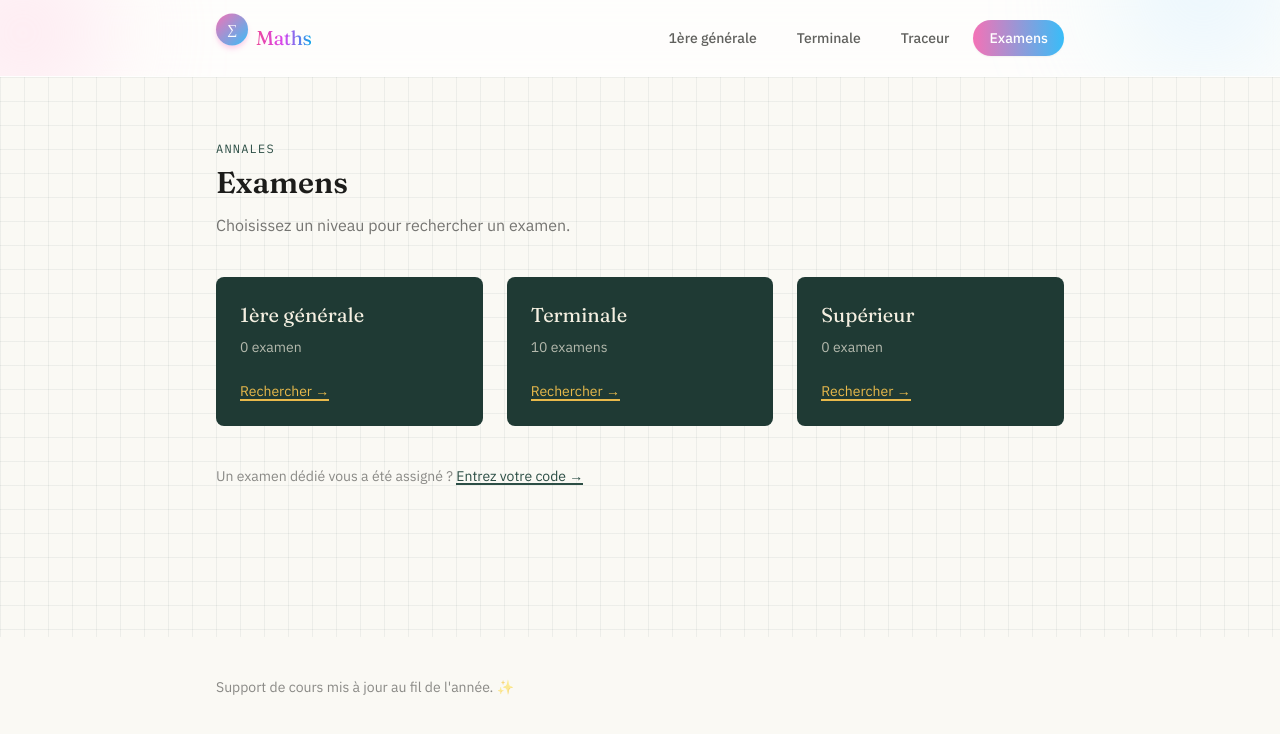
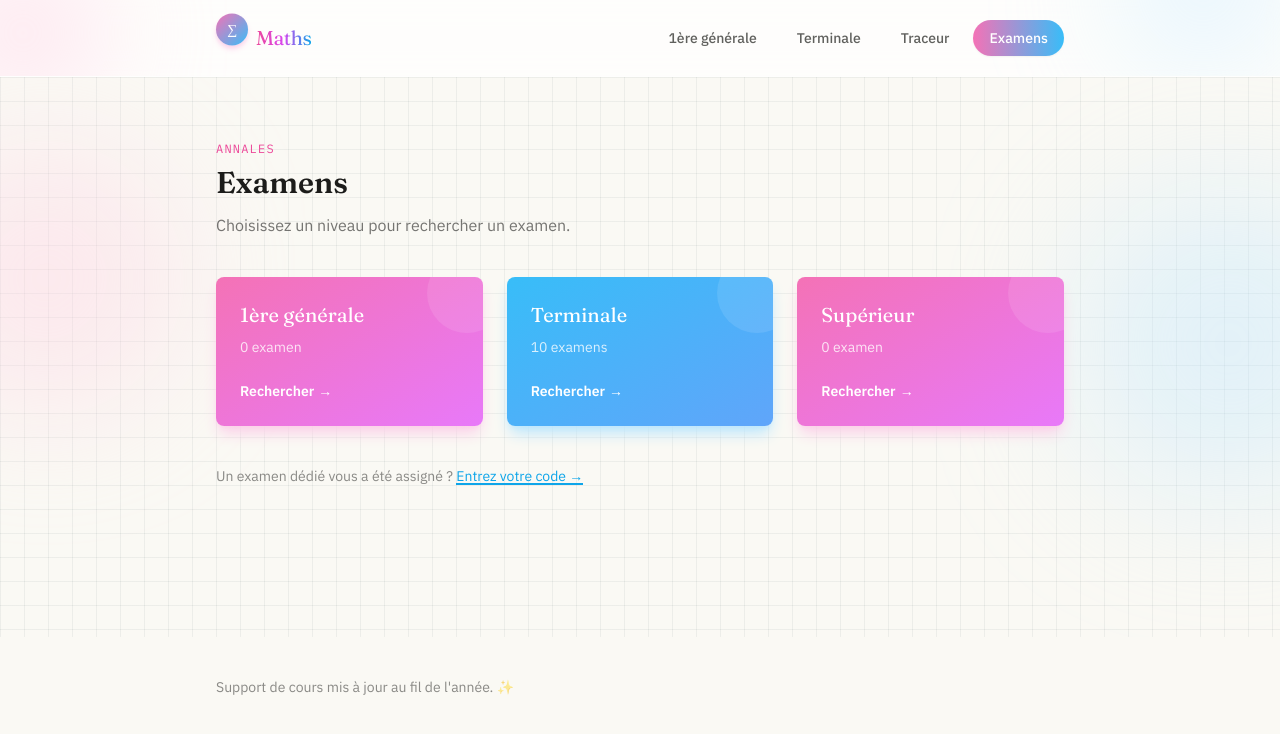
Before and after one commit to khayreddinedardouri/site-maths, a Next.js app: page /examens in a window 1280 px wide. Shown: the top 734 px of the page. Built offline with nearby package versions, Linux system fonts and the light colour scheme.

Commit message:
updated colors

```diff
--- a/app/examens/page.tsx
+++ b/app/examens/page.tsx
@@ -6,35 +6,47 @@ export default async function ExamensIndexPage() {
   const counts = await Promise.all(niveaux.map((n) => getExamens(n)));
 
   return (
-    <div className="paper-grid min-h-[70vh]">
-      <div className="mx-auto max-w-4xl px-6 py-16">
-        <p className="font-mono text-xs uppercase tracking-widest text-board-light">
+    <div className="paper-grid relative min-h-[70vh] overflow-hidden bg-pink-sky-radial">
+      <div className="pointer-events-none absolute -left-20 top-10 h-72 w-72 animate-blob rounded-full bg-bebe-pink/40 blur-3xl" />
+      <div className="pointer-events-none absolute -right-16 top-40 h-72 w-72 animate-blob rounded-full bg-sky-bleu/40 blur-3xl [animation-delay:3s]" />
+
+      <div className="relative mx-auto max-w-4xl px-6 py-16">
+        <p className="font-mono text-xs uppercase tracking-widest text-pink-500">
           Annales
         </p>
         <h1 className="mt-2 font-display text-3xl font-semibold">Examens</h1>
         <p className="mt-3 text-ink/60">Choisissez un niveau pour rechercher un examen.</p>
 
         <div className="mt-10 grid gap-6 sm:grid-cols-3">
-          {niveaux.map((niveau, i) => (
+          {niveaux.map((niveau, i) => {
+            const gradient =
+              i % 2 === 0
+                ? "from-pink-400 to-fuchsia-400 shadow-pink-200"
+                : "from-sky-400 to-blue-400 shadow-sky-200";
+
+            return (
               <Link
                 key={niveau}
                 href={`/examens/${niveau}`}
-              className="group block rounded-lg bg-board p-6 text-chalk transition-colors hover:bg-board-light"
+                className={`group relative block overflow-hidden rounded-lg bg-gradient-to-br p-6 text-white shadow-lg transition-all duration-300 hover:-translate-y-1 hover:scale-[1.02] hover:shadow-xl ${gradient}`}
               >
-              <h2 className="font-display text-xl">{EXAMENS_NIVEAUX[niveau]}</h2>
-              <p className="mt-2 text-sm text-chalk/70">
+                <div className="absolute -right-6 -top-6 h-20 w-20 rounded-full bg-white/10 transition-transform duration-500 group-hover:scale-150" />
+                <h2 className="relative font-display text-xl">{EXAMENS_NIVEAUX[niveau]}</h2>
+                <p className="relative mt-2 text-sm text-white/80">
                   {counts[i].length} examen{counts[i].length > 1 ? "s" : ""}
                 </p>
-              <span className="mt-6 inline-block text-sm text-chalk-yellow chalk-underline">
-                Rechercher →
+                <span className="relative mt-6 inline-flex items-center gap-1 text-sm font-semibold">
+                  Rechercher
+                  <span className="transition-transform group-hover:translate-x-1">→</span>
                 </span>
               </Link>
-          ))}
+            );
+          })}
         </div>
 
         <p className="mt-10 text-sm text-ink/50">
           Un examen dédié vous a été assigné ?{" "}
-          <Link href="/prive" className="text-board-light chalk-underline hover:text-chalk-coral">
+          <Link href="/prive" className="text-sky-500 chalk-underline hover:text-pink-500">
             Entrez votre code →
           </Link>
         </p>
--- a/app/prive/[code]/page.tsx
+++ b/app/prive/[code]/page.tsx
@@ -8,42 +8,54 @@ export default async function PriveCodePage({ params }: { params: { code: string
 
   return (
     <div className="paper-grid flex min-h-[70vh] items-center justify-center px-6">
-      <div className="w-full max-w-sm rounded-lg bg-board p-8 text-chalk">
+      <div className="w-full max-w-sm rounded-2xl border-2 border-[#111114] bg-gradient-to-br from-[#F6D68A] to-[#E8B94B] p-8 shadow-[0_8px_30px_-6px_rgba(0,0,0,0.25)]">
         {!examen ? (
           <>
-            <p className="font-mono text-xs uppercase tracking-widest text-chalk-coral">
+            <p className="font-mono text-[11px] uppercase tracking-[0.25em] text-[#111114]/70">
+              Accès VIP
+            </p>
+            <h1 className="mt-3 font-display text-xl font-semibold text-[#111114]">
               Code invalide
-            </p>
-            <h1 className="mt-2 font-display text-xl">
-              Ce code ne correspond à aucun examen.
             </h1>
-            <p className="mt-2 text-sm text-chalk/70">
-              Vérifiez qu'il est saisi exactement comme communiqué par votre professeur.
+            <p className="mt-2 text-sm text-[#111114]/70">
+              Ce code ne correspond à aucun examen. Vérifiez qu'il est saisi
+              exactement comme communiqué par votre professeur.
             </p>
             <Link
               href="/prive"
-              className="mt-6 inline-block text-sm text-chalk-yellow chalk-underline"
+              className="mt-6 inline-flex items-center gap-1 text-sm font-semibold text-[#111114] underline decoration-2 underline-offset-4 hover:opacity-70"
             >
               ← Réessayer
             </Link>
           </>
         ) : (
           <>
-            <p className="font-mono text-xs uppercase tracking-widest text-chalk/60">
-              Examen dédié
+            <div className="flex items-center gap-2">
+              <span className="h-px flex-1 bg-[#111114]/40" />
+              <p className="font-mono text-[11px] uppercase tracking-[0.25em] text-[#111114]/70">
+                Accès VIP
+              </p>
+              <span className="h-px flex-1 bg-[#111114]/40" />
+            </div>
+
+            <h1 className="mt-4 text-center font-display text-2xl font-semibold text-[#111114]">
+              {examen.eleve ? `Bonjour, ${examen.eleve}` : "Votre examen"}
+            </h1>
+            <p className="mt-1 text-center text-xs text-[#111114]/60">
+              Accès personnel et confidentiel
             </p>
-            <h1 className="mt-2 font-display text-xl">
-              {examen.eleve ? `Bonjour ${examen.eleve}` : "Votre examen"}
-            </h1>
-            <ul className="mt-6 space-y-2">
+
+            <ul className="mt-7 space-y-3">
               {examen.fichiers.map((f) => (
                 <li key={f}>
                   <a
                     href={`/examens-prives/${examen.code}/${f}`}
-                    className="flex items-center justify-between rounded-md border border-chalk/20 px-4 py-3 text-sm hover:border-chalk-yellow"
+                    className="group flex items-center justify-between rounded-lg border-2 border-[#111114]/70 bg-[#F6D68A]/40 px-4 py-3 text-sm font-medium text-[#111114] transition-all hover:border-[#111114] hover:bg-white/50"
                   >
                     <span>{f.replace(/\.pdf$/i, "").replace(/[-_]+/g, " ")}</span>
-                    <span className="text-chalk-yellow">Télécharger →</span>
+                    <span className="flex items-center gap-1 transition-transform group-hover:translate-x-1">
+                      Télécharger →
+                    </span>
                   </a>
                 </li>
               ))}
--- a/app/prive/page.tsx
+++ b/app/prive/page.tsx
@@ -15,12 +15,22 @@ export default function PrivePage() {
 
   return (
     <div className="paper-grid flex min-h-[70vh] items-center justify-center px-6">
-      <form onSubmit={accéder} className="w-full max-w-sm rounded-lg bg-board p-8 text-chalk">
-        <p className="font-mono text-xs uppercase tracking-widest text-chalk/60">
-          Examen dédié
-        </p>
-        <h1 className="mt-2 font-display text-2xl">Entrez votre code</h1>
-        <p className="mt-2 text-sm text-chalk/70">
+      <form
+        onSubmit={accéder}
+        className="w-full max-w-sm rounded-2xl border-2 border-[#111114] bg-gradient-to-br from-[#F6D68A] to-[#E8B94B] p-8 shadow-[0_8px_30px_-6px_rgba(0,0,0,0.25)]"
+      >
+        <div className="flex items-center gap-2">
+          <span className="h-px flex-1 bg-[#111114]/40" />
+          <p className="font-mono text-[11px] uppercase tracking-[0.25em] text-[#111114]/70">
+            Examen dédié
+          </p>
+          <span className="h-px flex-1 bg-[#111114]/40" />
+        </div>
+
+        <h1 className="mt-4 text-center font-display text-2xl font-semibold text-[#111114]">
+          Entrez votre code
+        </h1>
+        <p className="mt-2 text-center text-sm text-[#111114]/70">
           Le code vous a été communiqué par votre professeur.
         </p>
 
@@ -30,13 +40,13 @@ export default function PrivePage() {
           onChange={(e) => setCode(e.target.value)}
           placeholder="Ex. LEA-2026-07"
           autoFocus
-          className="mt-6 w-full rounded-md border border-chalk/25 bg-board-light px-4 py-3 text-sm text-chalk outline-none placeholder:text-chalk/40 focus:border-chalk-yellow"
+          className="mt-6 w-full rounded-lg border-2 border-[#111114]/70 bg-[#F6D68A]/40 px-4 py-3 text-center text-sm text-[#111114] outline-none placeholder:text-[#111114]/40 transition-colors focus:border-[#111114] focus:bg-white/60"
         />
 
         <button
           type="submit"
           disabled={!code.trim()}
-          className="mt-4 w-full rounded-md bg-chalk-yellow px-5 py-2 text-sm font-medium text-board disabled:cursor-not-allowed disabled:opacity-40"
+          className="mt-4 w-full rounded-lg border-2 border-[#111114] bg-[#111114] px-5 py-3 text-sm font-semibold text-[#F6D68A] transition-opacity hover:opacity-85 disabled:cursor-not-allowed disabled:opacity-30"
         >
           Accéder à mon examen
         </button>
--- a/tailwind.config.ts
+++ b/tailwind.config.ts
@@ -7,9 +7,6 @@ const config: Config = {
       colors: {
         paper: "#FAF9F4",
         ink: "#1C1C1A",
-        board: "#1F3A34",
-        "board-light": "#2C4E45",
-        "board-line": "#3E635A",
         chalk: "#F4EFE1",
         "chalk-yellow": "#E8B94B",
         "chalk-blue": "#7FB0BC",
```
Lines whose indentation alone changed are shown as unchanged.
